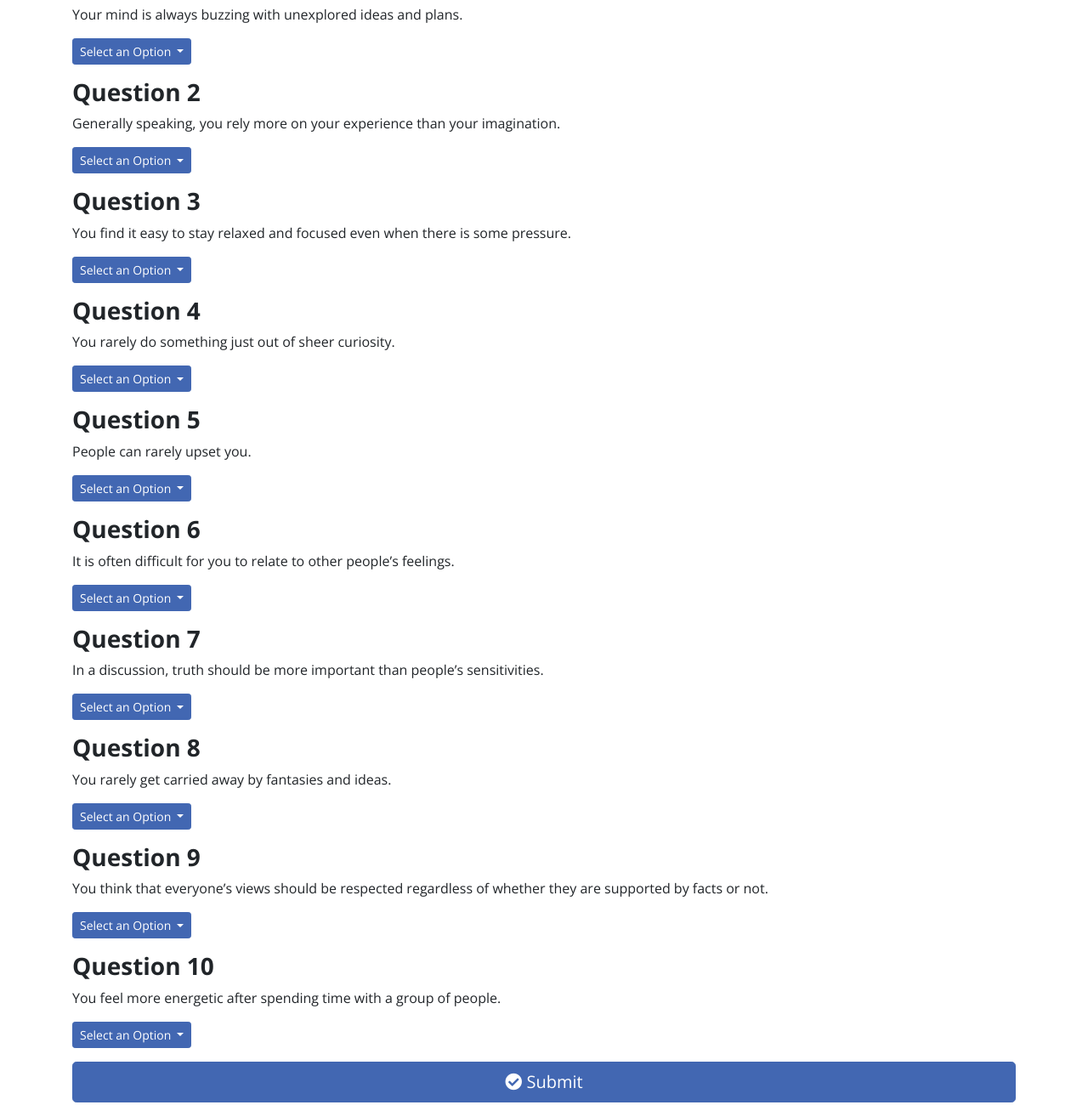
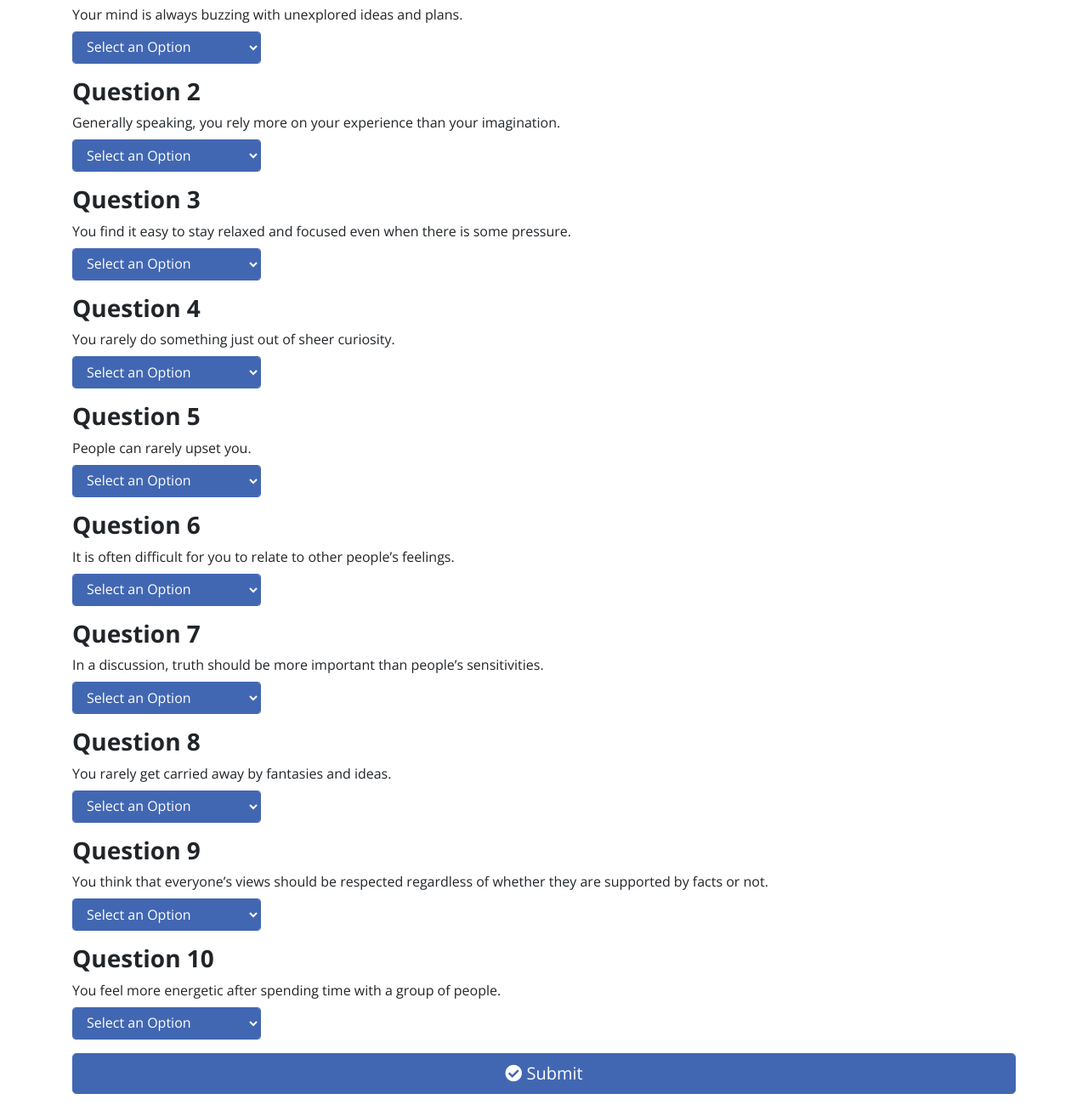
Before and after one commit to answebdev/FriendFinder, a website: page app/public/survey.html in a window 1280 px wide. Shown: the part 363-1663 px from the top of the page at 85% size. Drawn offline with nearby package versions, Linux system fonts and the light colour scheme.

Commit message:
added functionality to capture user data

```diff
--- a/app/public/css/style.css
+++ b/app/public/css/style.css
@@ -8,6 +8,10 @@ body {
 
 .lead {
     font-weight: 700;
+}
+
+.form-control {
+    border-color: #4267b2;
 }
 
 #main-button,
@@ -32,3 +36,10 @@ h3 {
 a {
     color: #4267b2;
 }
+
+.questions {
+    width: 20%;
+    color: #ffffff;
+    background-color: #4267b2;
+    border-color: #4267b2;
+}
--- a/app/public/survey.html
+++ b/app/public/survey.html
@@ -28,182 +28,264 @@
         <form>
             <div class="form-group">
                 <label for="exampleInputEmail1">Name (Required)</label>
-                <input type="name" class="form-control" id="name" aria-describedby="name">
+                <input type="name" class="form-control validate" id="name" aria-describedby="name">
             </div>
             <div class="form-group">
                 <label for="exampleInputPassword1">Link to Photo Image (Required)</label>
-                <input type="photoLink" class="form-control" id="photoLink">
+                <input type="photoLink" class="form-control validate" id="photoLink">
             </div>
             <hr>
         </form>
         <h3>Question 1</h3>
-        <p>Your mind is always buzzing with unexplored ideas and plans.</p>
-        <div class="btn-group">
-            <button type="button" id="dropdown-button" class="btn btn-primary btn-sm dropdown-toggle" data-toggle="dropdown"
-                aria-haspopup="true" aria-expanded="false">
-                Select an Option
-            </button>
-            <div class="dropdown-menu">
-                <a class="dropdown-item" href="#">1 (Strongly Disagree)</a>
-                <a class="dropdown-item" href="#">2</a>
-                <a class="dropdown-item" href="#">3</a>
-                <a class="dropdown-item" href="#">4</a>
-                <a class="dropdown-item" href="#">5 (Strongly Agree)</a>
-            </div>
+        <div class="form-group">
+            <label for="q1">Your mind is always buzzing with unexplored ideas and plans.</label>
+            <select class="form-control questions" id="q1">
+                <option value="empty">Select an Option</option>
+                <option value="1">1</option>
+                <option value="2">2</option>
+                <option value="3">3</option>
+                <option value="4">4</option>
+                <option value="5">5</option>
+            </select>
         </div>
         <p></p>
         <h3>Question 2</h3>
-        <p>Generally speaking, you rely more on your experience than your imagination.</p>
-        <div class="btn-group">
-            <button type="button" id="dropdown-button" class="btn btn-primary btn-sm dropdown-toggle" data-toggle="dropdown"
-                aria-haspopup="true" aria-expanded="false">
-                Select an Option
-            </button>
-            <div class="dropdown-menu">
-                <a class="dropdown-item" href="#">1 (Strongly Disagree)</a>
-                <a class="dropdown-item" href="#">2</a>
-                <a class="dropdown-item" href="#">3</a>
-                <a class="dropdown-item" href="#">4</a>
-                <a class="dropdown-item" href="#">5 (Strongly Agree)</a>
-            </div>
+        <div class="form-group">
+            <label for="q2">Generally speaking, you rely more on your experience than your imagination.</label>
+            <select class="form-control questions" id="q2">
+                <option value="empty">Select an Option</option>
+                <option value="1">1</option>
+                <option value="2">2</option>
+                <option value="3">3</option>
+                <option value="4">4</option>
+                <option value="5">5</option>
+            </select>
         </div>
         <p></p>
         <h3>Question 3</h3>
-        <p>You find it easy to stay relaxed and focused even when there is some pressure.</p>
-        <div class="btn-group">
-            <button type="button" id="dropdown-button" class="btn btn-primary btn-sm dropdown-toggle" data-toggle="dropdown"
-                aria-haspopup="true" aria-expanded="false">
-                Select an Option
-            </button>
-            <div class="dropdown-menu">
-                <a class="dropdown-item" href="#">1 (Strongly Disagree)</a>
-                <a class="dropdown-item" href="#">2</a>
-                <a class="dropdown-item" href="#">3</a>
-                <a class="dropdown-item" href="#">4</a>
-                <a class="dropdown-item" href="#">5 (Strongly Agree)</a>
-            </div>
+        <div class="form-group">
+            <label for="q3">You find it easy to stay relaxed and focused even when there is some pressure.
+            </label>
+            <select class="form-control questions" id="q3">
+                <option value="empty">Select an Option</option>
+                <option value="1">1</option>
+                <option value="2">2</option>
+                <option value="3">3</option>
+                <option value="4">4</option>
+                <option value="5">5</option>
+            </select>
         </div>
         <p></p>
         <h3>Question 4</h3>
-        <p>You rarely do something just out of sheer curiosity.</p>
-        <div class="btn-group">
-            <button type="button" id="dropdown-button" class="btn btn-primary btn-sm dropdown-toggle" data-toggle="dropdown"
-                aria-haspopup="true" aria-expanded="false">
-                Select an Option
-            </button>
-            <div class="dropdown-menu">
-                <a class="dropdown-item" href="#">1 (Strongly Disagree)</a>
-                <a class="dropdown-item" href="#">2</a>
-                <a class="dropdown-item" href="#">3</a>
-                <a class="dropdown-item" href="#">4</a>
-                <a class="dropdown-item" href="#">5 (Strongly Agree)</a>
-            </div>
+        <div class="form-group">
+            <label for="q4">You rarely do something just out of sheer curiosity.
+            </label>
+            <select class="form-control questions" id="q4">
+                <option value="empty">Select an Option</option>
+                <option value="1">1</option>
+                <option value="2">2</option>
+                <option value="3">3</option>
+                <option value="4">4</option>
+                <option value="5">5</option>
+            </select>
         </div>
         <p></p>
         <h3>Question 5</h3>
-        <p>People can rarely upset you.</p>
-        <div class="btn-group">
-            <button type="button" id="dropdown-button" class="btn btn-primary btn-sm dropdown-toggle" data-toggle="dropdown"
-                aria-haspopup="true" aria-expanded="false">
-                Select an Option
-            </button>
-            <div class="dropdown-menu">
-                <a class="dropdown-item" href="#">1 (Strongly Disagree)</a>
-                <a class="dropdown-item" href="#">2</a>
-                <a class="dropdown-item" href="#">3</a>
-                <a class="dropdown-item" href="#">4</a>
-                <a class="dropdown-item" href="#">5 (Strongly Agree)</a>
-            </div>
+        <div class="form-group">
+            <label for="q5">People can rarely upset you.</label>
+            <select class="form-control questions" id="q5">
+                <option value="empty">Select an Option</option>
+                <option value="1">1</option>
+                <option value="2">2</option>
+                <option value="3">3</option>
+                <option value="4">4</option>
+                <option value="5">5</option>
+            </select>
         </div>
         <p></p>
         <h3>Question 6</h3>
-        <p>It is often difficult for you to relate to other people’s feelings.</p>
-        <div class="btn-group">
-            <button type="button" id="dropdown-button" class="btn btn-primary btn-sm dropdown-toggle" data-toggle="dropdown"
-                aria-haspopup="true" aria-expanded="false">
-                Select an Option
-            </button>
-            <div class="dropdown-menu">
-                <a class="dropdown-item" href="#">1 (Strongly Disagree)</a>
-                <a class="dropdown-item" href="#">2</a>
-                <a class="dropdown-item" href="#">3</a>
-                <a class="dropdown-item" href="#">4</a>
-                <a class="dropdown-item" href="#">5 (Strongly Agree)</a>
-            </div>
+        <div class="form-group">
+            <label for="q6">It is often difficult for you to relate to other people’s feelings.</label>
+            <select class="form-control questions" id="q6">
+                <option value="empty">Select an Option</option>
+                <option value="1">1</option>
+                <option value="2">2</option>
+                <option value="3">3</option>
+                <option value="4">4</option>
+                <option value="5">5</option>
+            </select>
         </div>
         <p></p>
         <h3>Question 7</h3>
-        <p>In a discussion, truth should be more important than people’s sensitivities.</p>
-        <div class="btn-group">
-            <button type="button" id="dropdown-button" class="btn btn-primary btn-sm dropdown-toggle" data-toggle="dropdown"
-                aria-haspopup="true" aria-expanded="false">
-                Select an Option
-            </button>
-            <div class="dropdown-menu">
-                <a class="dropdown-item" href="#">1 (Strongly Disagree)</a>
-                <a class="dropdown-item" href="#">2</a>
-                <a class="dropdown-item" href="#">3</a>
-                <a class="dropdown-item" href="#">4</a>
-                <a class="dropdown-item" href="#">5 (Strongly Agree)</a>
-            </div>
+        <div class="form-group">
+            <label for="q7">In a discussion, truth should be more important than people’s sensitivities.</label>
+            <select class="form-control questions" id="q7">
+                <option value="empty">Select an Option</option>
+                <option value="1">1</option>
+                <option value="2">2</option>
+                <option value="3">3</option>
+                <option value="4">4</option>
+                <option value="5">5</option>
+            </select>
         </div>
         <p></p>
         <h3>Question 8</h3>
-        <p>You rarely get carried away by fantasies and ideas.</p>
-        <div class="btn-group">
-            <button type="button" id="dropdown-button" class="btn btn-primary btn-sm dropdown-toggle" data-toggle="dropdown"
-                aria-haspopup="true" aria-expanded="false">
-                Select an Option
-            </button>
-            <div class="dropdown-menu">
-                <a class="dropdown-item" href="#">1 (Strongly Disagree)</a>
-                <a class="dropdown-item" href="#">2</a>
-                <a class="dropdown-item" href="#">3</a>
-                <a class="dropdown-item" href="#">4</a>
-                <a class="dropdown-item" href="#">5 (Strongly Agree)</a>
-            </div>
+        <div class="form-group">
+            <label for="q8">You rarely get carried away by fantasies and ideas.</label>
+            <select class="form-control questions" id="q8">
+                <option value="empty">Select an Option</option>
+                <option value="1">1</option>
+                <option value="2">2</option>
+                <option value="3">3</option>
+                <option value="4">4</option>
+                <option value="5">5</option>
+            </select>
         </div>
         <p></p>
         <h3>Question 9</h3>
-        <p>You think that everyone’s views should be respected regardless of whether they are supported by facts or
-            not.
-        </p>
-        <div class="btn-group">
-            <button type="button" id="dropdown-button" class="btn btn-primary btn-sm dropdown-toggle" data-toggle="dropdown"
-                aria-haspopup="true" aria-expanded="false">
-                Select an Option
-            </button>
-            <div class="dropdown-menu">
-                <a class="dropdown-item" href="#">1 (Strongly Disagree)</a>
-                <a class="dropdown-item" href="#">2</a>
-                <a class="dropdown-item" href="#">3</a>
-                <a class="dropdown-item" href="#">4</a>
-                <a class="dropdown-item" href="#">5 (Strongly Agree)</a>
-            </div>
+        <div class="form-group">
+            <label for="q9">You think that everyone’s views should be respected regardless of whether they are
+                supported by facts or not.
+            </label>
+            <select class="form-control questions" id="q9">
+                <option value="empty">Select an Option</option>
+                <option value="1">1</option>
+                <option value="2">2</option>
+                <option value="3">3</option>
+                <option value="4">4</option>
+                <option value="5">5</option>
+            </select>
         </div>
         <p></p>
         <h3>Question 10</h3>
-        <p>You feel more energetic after spending time with a group of people.</p>
-        <div class="btn-group">
-            <button type="button" id="dropdown-button" class="btn btn-primary btn-sm dropdown-toggle" data-toggle="dropdown"
-                aria-haspopup="true" aria-expanded="false">
-                Select an Option
-            </button>
-            <div class="dropdown-menu">
-                <a class="dropdown-item" href="#">1 (Strongly Disagree)</a>
-                <a class="dropdown-item" href="#">2</a>
-                <a class="dropdown-item" href="#">3</a>
-                <a class="dropdown-item" href="#">4</a>
-                <a class="dropdown-item" href="#">5 (Strongly Agree)</a>
-            </div>
+        <div class="form-group">
+            <label for="q10">You feel more energetic after spending time with a group of people.</label>
+            <select class="form-control questions" id="q10">
+                <option value="empty">Select an Option</option>
+                <option value="1">1</option>
+                <option value="2">2</option>
+                <option value="3">3</option>
+                <option value="4">4</option>
+                <option value="5">5</option>
+            </select>
         </div>
         <p></p>
-        <button type="button" id="submit-button" class="btn btn-primary btn-lg btn-block"><i class="fas fa-check-circle"></i> Submit</button>
+        <button type="button" id="submit-button" class="btn btn-primary btn-lg btn-block"><i class="fas fa-check-circle"></i>
+            Submit</button>
         <hr>
 
         <footer class="footer">
             <p id="divider"><a href="#">API Friends List</a> | <a href="#">GitHub Repo</a></p>
         </footer>
+
+
+        <script type="text/javascript">
+            // $(document).ready(function() {
+            //     $('select').material_select();
+            //     $('.modal').modal({
+            //         dismissible: false, // Modal can be dismissed by clicking outside of the modal
+            //         opacity: .5, // Opacity of modal background
+            //         inDuration: 300, // Transition in duration
+            //         outDuration: 200, // Transition out duration
+            //         startingTop: '4%', // Starting top style attribute
+            //         endingTop: '10%' // Ending top style attribute
+            //     });
+            // });
+            // Activate submit button
+            $('#submit-button').on('click', function (event) {
+                // var newFriendScores = [];
+                // alert("clicked!");
+                event.preventDefault();
+                // function formValidation() {
+                // var validInput = true;
+                // alert("Submit Button Clicked!");
+
+                // if($("#name" ==="")) {
+                //     alert("No blanks");
+                //     // validInput = false;
+                // }
+                // var validInput = true;
+                // $(".form-control").each(function() {
+                //     if ($(this).val() === "") {
+                //         validInput = false;
+                //     }
+                // });
+                // $(".dropdown-item").each(function() {
+                //     if ($(this).val() === "") {
+                //         validInput = false;
+                //     }
+                // });
+                // return validInput;
+                // }
+
+                // Form validation
+                var validInput = true;
+
+                if ($("#name").val() === "" || $("#photoLink").val() === "") {
+                    validInput = false;
+                    alert("Please complete the About You section");
+                } else if ($("#q1").val() === "empty" || $("#q2").val() === "empty" || $("#q3").val() === "empty"
+                    || $("#q4").val() === "empty" || $("#q5").val() === "empty" || $("#q6").val() === "empty"
+                    || $("#q7").val() === "empty" || $("#q8").val() === "empty" || $("#q9").val() === "empty" || $("#q10").val() === "empty") {
+                    validInput = false;
+                    alert("Please answer all the questions");
+                }
+
+                if (validInput === true) {
+                    // if (formValidation()) {
+                    // Collect user inputs
+                    var userInput = {
+                        name: $("#name").val().trim(),
+                        photo: $("#photoLink").val().trim(),
+                        scores: [
+
+                                $("#q1").val(),
+                                $("#q2").val(),
+                                $("#q3").val(),
+                                $("#q4").val(),
+                                $("#q5").val(),
+                                $("#q6").val(),
+                                $("#q7").val(),
+                                $("#q8").val(),
+                                $("#q9").val(),
+                                $("#q10").val()
+
+                            // console.log(newFriend);
+                            //     $("#1").val(),
+                            //     $("#2").val(),
+                            //     $("#3").val(),
+                            //     $("#4").val(),
+                            //     $("#5").val(),
+                            //     $("#6").val(),
+                            //     $("#7").val(),
+                            //     $("#8").val(),
+                            //     $("#9").val(),
+                            //     $("#10").val()
+                        ]
+                        // console.log(newFriend);
+                    };
+
+                    console.log(userInput);
+                    // console.log(newFriendScores);
+
+                    var currentURL = window.location.origin;
+
+                    // Ajax call for receiving response after POST req
+                    $.post(currentURL + "/api/friends", userInput, function (data) {
+                        // $("#bestFriend").text(data.name);
+                        // $("#bestFriendPhoto").attr("src", data.photoLink);
+                        // $("#bestFriendModal").modal("toggle");
+                    });
+                } else {
+                    // If a required field is missing, show alert
+                    alert("Survey is incomplete!");
+                }
+            });
+
+
+        </script>
+
+
 
     </div>
 
```
Also changed, not shown: app/routing/apiRoutes.js (+18 -13 lines), server.js (+13 -10 lines).
